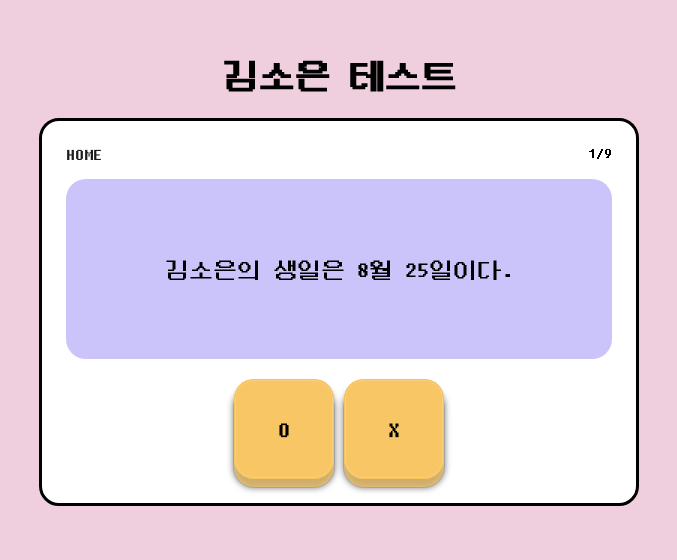
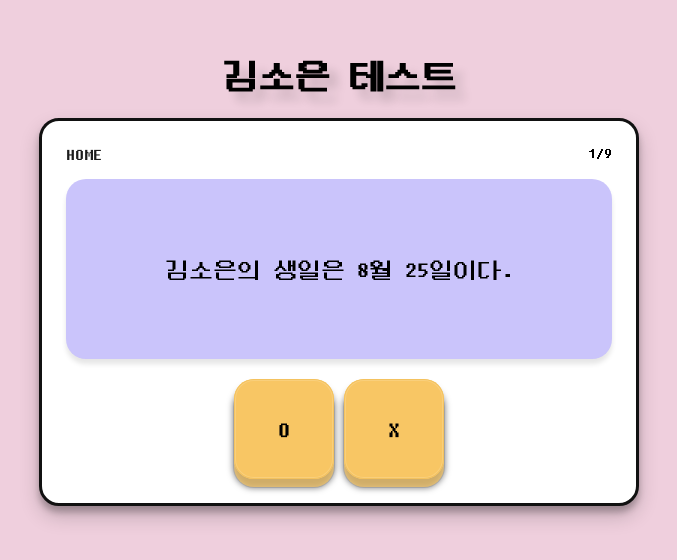
Before and after one commit to summerkimm/summer-quiz, a React (Create React App) app: page /quiz in a window 1280 px wide. Shown: the part 130-690 px from the top of the page, without its empty margins (301-978 px from the left). Built offline with nearby package versions, Linux system fonts and the light colour scheme.

Commit message:
Feat: 전체 box-shadow 추가

```diff
--- a/src/App.css
+++ b/src/App.css
@@ -8,13 +8,14 @@
 }
 
 .question-section {
-  border: 3px solid #000;
+  border: 3px solid #111111;
   width: 600px;
   height: auto;
   padding: 24px;
   background: #ffffff;
   border-radius: 20px;
   background: var(--color-white);
+  box-shadow: 0 10px 20px rgba(0, 0, 0, 0.19), 0 6px 6px rgba(0, 0, 0, 0.23);
 }
 
 .question-header {
@@ -40,6 +41,7 @@
   background-color: var(--color-purple);
   text-align: center;
   padding: 12px;
+  box-shadow: 0 5px 5px rgba(0, 0, 0, 0.1);
 }
 
 .question-mc {
@@ -53,6 +55,7 @@
   background-color: var(--color-green);
   text-align: center;
   padding: 12px;
+  box-shadow: 0 5px 5px rgba(0, 0, 0, 0.1);
 }
 
 .button-ox {
--- a/src/components/CommonLayout.jsx
+++ b/src/components/CommonLayout.jsx
@@ -1,7 +1,14 @@
 function CommonLayout({ children }) {
   return (
     <>
-      <h1 style={{ fontSize: "36px" }}>김소은 테스트</h1>
+      <h1
+        style={{
+          fontSize: "36px",
+          textShadow: "10px 10px 10px rgba(0, 0, 0, 0.15)",
+        }}
+      >
+        김소은 테스트
+      </h1>
       <div className="question-section">{children}</div>
     </>
   );
--- a/src/components/ui/Result.css
+++ b/src/components/ui/Result.css
@@ -15,6 +15,7 @@
   padding: 24px;
   border-radius: 20px;
   background: var(--color-green);
+  box-shadow: 5px 5px 5px rgba(0, 0, 0, 0.1);
 }
 
 .result-text {
```
